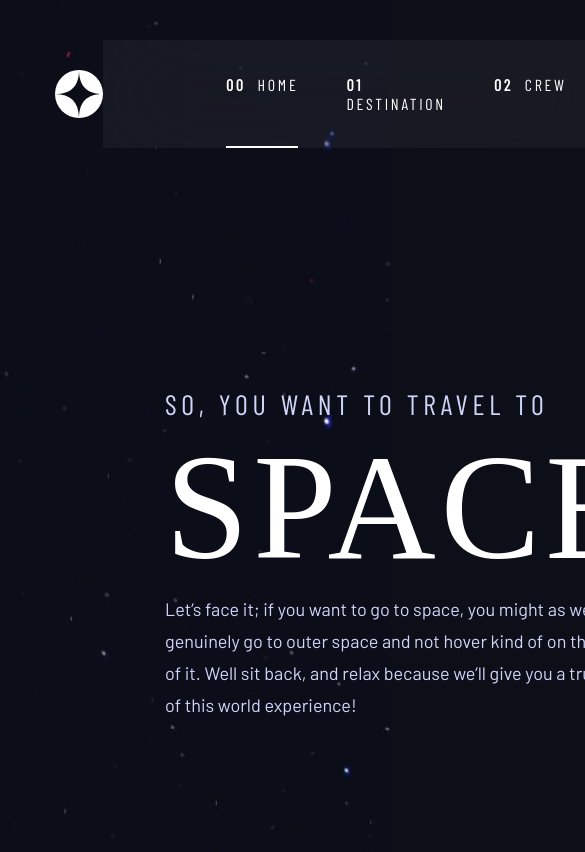
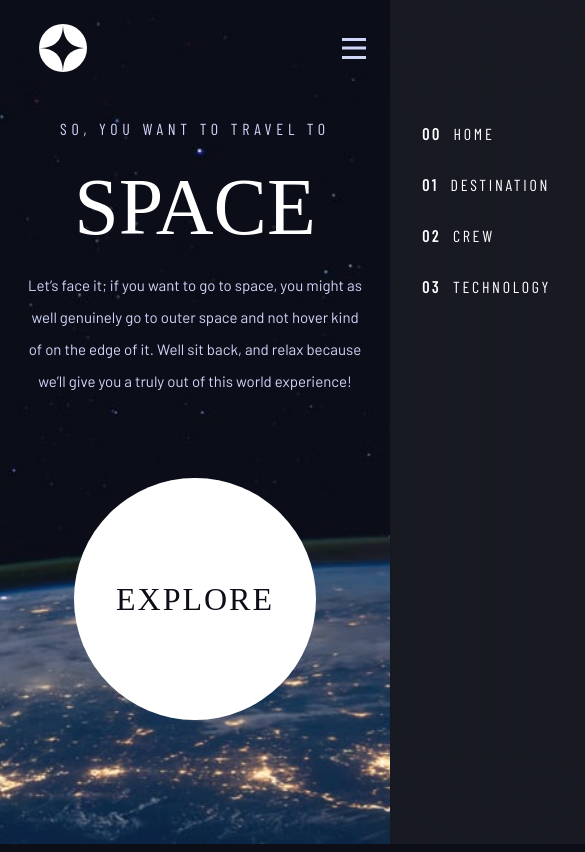
Before and after one commit to Kingawai/space-turism, a plain HTML site: page index.html in a window 390 px wide. Shown: the top 852 px of the page, 585 px wide, since content can reach past the window. Drawn offline with nearby package versions, Linux system fonts and the light colour scheme; a web font is replaced by a local one.

Commit message:
create nav, home page and crew page with slider

```diff
--- /dev/null
+++ b/css/crew.css
@@ -0,0 +1,52 @@
+body {
+  background-image: url(../assets/crew/background-crew-desktop.jpg);
+}
+.main {
+  max-width: 1100px;
+}
+
+.crew-member {
+  display: flex;
+  align-items: center;
+  justify-content: space-between;
+}
+.role {
+  font-family: "Bellefair";
+  font-weight: 400;
+  font-size: 32px;
+  text-transform: uppercase;
+  color: #ffffff;
+  mix-blend-mode: normal;
+  opacity: 0.5;
+  margin-bottom: 15px;
+}
+.name {
+  font-family: "Bellefair";
+  font-weight: 400;
+  font-size: 56px;
+  text-transform: uppercase;
+  color: #ffffff;
+  margin-bottom: 27px;
+}
+.bio {
+  font-family: "Barlow";
+  font-weight: 400;
+  font-size: 18px;
+  color: #d0d6f9;
+  width: 444px;
+  line-height: 32px;
+}
+.swiper-pagination {
+  width: auto !important;
+}
+
+.swiper-pagination-bullet {
+  width: 15px;
+  height: 15px;
+  background-color: #ffffff;
+  opacity: 0.17;
+}
+
+.swiper-pagination-bullet-active {
+  opacity: 1;
+}
--- a/css/home.css
+++ b/css/home.css
@@ -1,18 +1,24 @@
+body {
+  background-image: url(../assets/home/background-home-desktop.jpg);
+}
 .main {
-    background-image: url(../assets/home/background-home-desktop.jpg);
-    background-repeat: no-repeat;
-    background-size: cover;
-    min-height: 100vh;
+  max-width: 1010px;
+  margin: 0 auto;
+  padding-top: 387px;
   display: flex;
   justify-content: space-between;
+  align-items: flex-end;
 }
 
 .main__left {
-    flex: 0 1 450px;
+  max-width: 450px;
+  display: flex;
+  flex-direction: column;
+  gap: 24px;
 }
 
-.main__title {
-    font-family: 'Barlow Condensed';
+.main__title-sm {
+  font-family: "Barlow Condensed";
   font-style: normal;
   font-weight: 400;
   font-size: 28px;
@@ -22,32 +28,49 @@
   text-transform: uppercase;
 }
 
-.main__title-span {
+.main__title-big {
   display: block;
-    font-family: 'Bellefair';
+  font-family: "Bellefair";
   font-style: normal;
   font-weight: 400;
   font-size: 150px;
-    line-height: 172px;
-    color: #FFFFFF;
+  color: #ffffff;
   text-transform: uppercase;
 }
 
 .main__btn {
   width: 274px;
   height: 274px;
-    background-color: #FFFFFF;
-    font-family: 'Bellefair';
+  background-color: #ffffff;
+  font-family: "Bellefair";
   font-style: normal;
   font-weight: 400;
   font-size: 32px;
   letter-spacing: 2px;
-    color: #0B0D17;
+  color: #0b0d17;
   text-transform: uppercase;
   border-radius: 50%;
   display: flex;
   align-items: center;
   justify-content: center;
+  position: relative;
+  z-index: 1;
+}
+
+.main__btn::after {
+  content: "";
+  background-color: rgba(255, 255, 255, 0.2);
+  position: absolute;
+  width: 100%;
+  height: 100%;
+  z-index: -1;
+  transform: scale(1);
+  border-radius: 50%;
+  transition: 1s;
+}
+
+.main__btn:hover::after {
+  transform: scale(1.5);
 }
 
 .main__text {
@@ -55,3 +78,61 @@
   font-size: 18px;
   line-height: 32px;
 }
+
+@media screen and (max-width: 1100px) {
+  body {
+    background-image: url(../assets/home/background-home-tablet.jpg);
+  }
+  .main {
+    flex-direction: column;
+    align-items: center;
+    gap: 156px;
+    padding-top: 202px;
+  }
+  .main__text {
+    text-align: center;
+    font-size: 16px;
+  }
+  .main__title-big {
+    text-align: center;
+  }
+
+  .main__title-sm {
+    text-align: center;
+    font-size: 24px;
+  }
+  .main__btn {
+    width: 242px;
+    height: 242px;
+  }
+}
+@media screen and (max-width: 650px) {
+  body {
+    background-image: url(../assets/home/background-home-mobile.jpg);
+  }
+  .main {
+    padding-top: 112px;
+    gap: 81px;
+  }
+
+  .main__left {
+    width: 100%;
+    padding: 0 25px;
+    gap: 16px;
+  }
+
+  .main__text {
+    font-size: 15px;
+  }
+  .main__title-big {
+    font-size: 80px;
+  }
+
+  .main__title-sm {
+    font-size: 16px;
+  }
+  .main__btn {
+    width: 242px;
+    height: 242px;
+  }
+}
--- a/css/style.css
+++ b/css/style.css
@@ -1,5 +1,4 @@
-@import url('https://fonts.googleapis.com/css2?family=Barlow&family=Barlow+Condensed&family=Bellefair&display=swap');
-
+@import url("https://fonts.googleapis.com/css2?family=Barlow&family=Barlow+Condensed&family=Bellefair&display=swap");
 
 * {
   margin: 0;
@@ -13,15 +12,23 @@
 }
 
 :root {
-    --clr-dark-blue: #0B0D17;
-    --clr-light-blue: #D0D6F9;
+  --clr-dark-blue: #0b0d17;
+  --clr-light-blue: #d0d6f9;
   --clr-white: 255, 255, 255;
 }
 
 body {
-    font-family: 'Barlow', sans-serif;
+  font-family: "Barlow", sans-serif;
   background: hsl(230, 35%, 7%);
   color: #ffffff;
+  background-repeat: no-repeat;
+  background-size: cover;
+  background-position: center;
+  min-height: 100vh;
+}
+main {
+  padding-top: 212px;
+  margin: 0 auto;
 }
 
 ul,
@@ -34,15 +41,53 @@ a {
   color: inherit;
 }
 
-main{
-    padding: 387px 165px 131px 165px;
-}
-
-.line{
+.line {
   flex-grow: 1;
   border: none;
   height: 1px;
   background-color: rgba(var(--clr-white), 0.3);
+}
+
+.burger {
+  height: 21px;
+  width: 24px;
+  background-color: transparent;
+  outline: none;
+  border: none;
+  position: relative;
+  display: none;
+  z-index: 100;
+}
+
+.burger__line {
+  height: 3px;
+  background-color: #d0d6f9;
+  width: 100%;
+  position: absolute;
+  left: 0;
+  transition: 1s;
+}
+.burger__line:nth-child(1) {
+  top: 0;
+}
+.burger__line:nth-child(2) {
+  top: 50%;
+  transform: translateY(-50%);
+}
+.burger__line:nth-child(3) {
+  bottom: 0;
+}
+
+.burger.active .burger__line:nth-child(1) {
+  transform: rotate(45deg) translateY(-50%);
+  top: 50%;
+}
+.burger.active .burger__line:nth-child(2) {
+  opacity: 0;
+}
+.burger.active .burger__line:nth-child(3) {
+  transform: rotate(-45deg) translateY(50%);
+  bottom: 50%;
 }
 
 .underlined-list {
@@ -50,22 +95,22 @@ main{
   gap: var(--gap, 35px);
 }
 
-.underlined-list>* {
+.underlined-list > * {
   padding-block: var(--underline-gap, 15px);
   position: relative;
 }
 
-.underlined-list>*.active::after {
+.underlined-list > *.active::after {
   content: "";
   width: 100%;
   height: 2px;
-    background-color: #FFFFFF;
+  background-color: #ffffff;
   display: block;
   position: absolute;
   bottom: 0;
 }
 
-.underlined-list>*:hover::after {
+.underlined-list > *:not(.active):hover::after {
   content: "";
   width: 100%;
   height: 2px;
@@ -75,7 +120,6 @@ main{
   bottom: 0;
 }
 
-
 .header {
   position: fixed;
   right: 0;
@@ -84,7 +128,7 @@ main{
   display: flex;
   justify-content: space-between;
   align-items: center;
-
+  z-index: 10;
 }
 
 .header__logo {
@@ -93,10 +137,10 @@ main{
   margin-left: 55px;
 }
 
-.header__line{
+.header__line {
   position: relative;
   left: 48px;
-    z-index: 5;
+  z-index: 2;
 }
 
 .header__nav {
@@ -117,17 +161,109 @@ main{
 }
 
 .nav__link {
-    font-family: 'Barlow Condensed';
+  font-family: "Barlow Condensed";
   font-style: normal;
   font-weight: 400;
   font-size: 16px;
   line-height: 19px;
   letter-spacing: 2.7px;
   text-transform: uppercase;
-    color: #FFFFFF;
+  color: #ffffff;
 }
 
 .nav__num {
   font-weight: 700;
   padding-right: 12px;
 }
+
+@media screen and (max-width: 1100px) {
+  .header {
+    top: 0;
+  }
+  .header__logo {
+    margin-left: 39px;
+  }
+  .header__line {
+    display: none;
+  }
+  .header__nav {
+    padding: 0 48px;
+  }
+
+  .nav__num {
+    display: none;
+  }
+}
+@media screen and (max-width: 650px) {
+  .header {
+    top: 24px;
+  }
+  .header__nav {
+    position: fixed;
+
+    inset: 0 -70% 0 100%;
+    z-index: 20;
+    padding: 118px 0;
+    align-items: flex-start;
+    overflow: hidden;
+    transition: 1s;
+  }
+  .header__nav.active {
+    inset: 0 0 0 30%;
+  }
+
+  .nav__list {
+    --gap: 20px;
+  }
+
+  .underlined-list {
+    flex-direction: column;
+    flex: 1;
+  }
+
+  .underlined-list > * {
+    padding-left: 32px;
+    padding-block: 6px;
+  }
+  .underlined-list > *:not(.active):hover::after {
+    height: 100%;
+    width: 4px;
+
+    display: block;
+    position: absolute;
+    bottom: 0;
+    right: 0;
+  }
+  .underlined-list > *.active::after {
+    height: 100%;
+    width: 4px;
+
+    display: block;
+    position: absolute;
+    bottom: 0;
+    right: 0;
+  }
+
+  .burger {
+    display: block;
+    margin-right: 24px;
+  }
+  .nav__num {
+    display: inline-block;
+  }
+}
+
+.main__title {
+  font-family: "Barlow Condensed";
+  font-size: 28px;
+  letter-spacing: 4.725px;
+  text-transform: uppercase;
+  font-weight: 400;
+  color: #ffffff;
+}
+
+.main__title span {
+  font-weight: 700;
+  opacity: 0.25;
+  margin-right: 24px;
+}
--- a/index.html
+++ b/index.html
@@ -7,7 +7,7 @@
 
   <link rel="icon" type="image/png" sizes="32x32" href="./assets/favicon-32x32.png">
 
-  <title>Frontend Mentor | Space tourism website</title>
+  <title>Home</title>
 
   <link rel="stylesheet" href="./css/style.css">
   <link rel="stylesheet" href="./css/home.css">
@@ -28,26 +28,31 @@
     <nav class="header__nav">
       <ul class="nav__list underlined-list">
         <li class="nav__item active">
-          <a href="#" class="nav__link"><span class="nav__num">00</span>Home</a>
+          <a href="./index.html" class="nav__link"><span class="nav__num">00</span>Home</a>
         </li>
         <li class="nav__item">
           <a href="#" class="nav__link"><span class="nav__num">01 </span>Destination</a>
         </li>
         <li class="nav__item">
-          <a href="#" class="nav__link"><span class="nav__num">02</span>Crew</a>
+          <a href="./crew.html" class="nav__link"><span class="nav__num">02</span>Crew</a>
         </li>
         <li class="nav__item">
           <a href="#" class="nav__link"><span class="nav__num">03</span>Technology</a>
         </li>
       </ul>
     </nav>
+    <button class="burger">
+      <span class="burger__line"></span>
+      <span class="burger__line"></span>
+      <span class="burger__line"></span>
+    </button>
   </header>
   <main class="main">
     <section class="main__left">
-      <h1 class="main__title">
+      <h2 class="main__title-sm">
         So, you want to travel to
-        <span class="main__title-span">Space</span>
-      </h1>
+      </h2>
+      <h1 class="main__title-big">Space</h1>
       <p class="main__text">
         Let’s face it; if you want to go to space, you might as well genuinely go to
         outer space and not hover kind of on the edge of it. Well sit back, and relax
@@ -59,7 +64,9 @@
 
   </main>
 
+<script src="./js/index.js">
 
+</script>
 
 
 </body>
--- /dev/null
+++ b/js/index.js
@@ -0,0 +1,7 @@
+const burger = document.querySelector(".burger");
+const nav = document.querySelector(".header__nav");
+console.log(burger);
+burger.addEventListener("click", function () {
+  burger.classList.toggle("active");
+  nav.classList.toggle("active");
+});
```
Also changed, not shown: crew.html (added, +141 -0 lines). Lines whose indentation alone changed are shown as unchanged.
